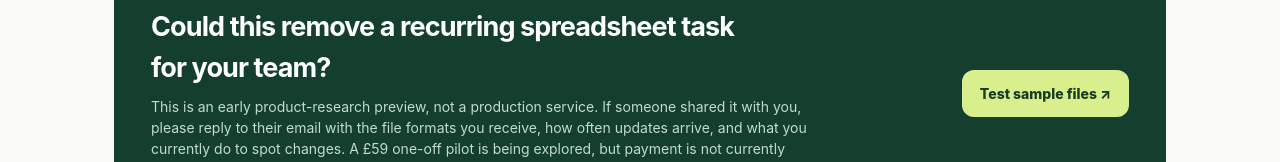
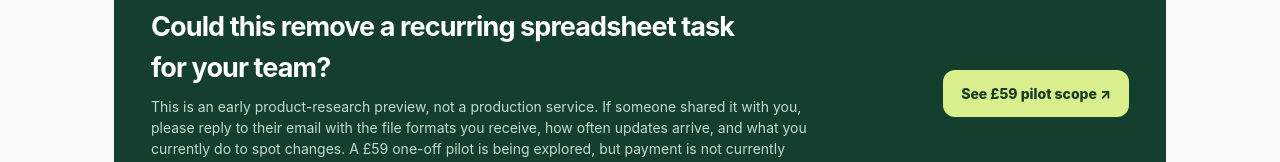
Before and after one commit to connorcroucher2004-hue/supplier-change-preview, a plain HTML site: page index.html in a window 1280 px wide. Shown: the part 1546-1708 px from the top of the page. Drawn offline with Linux system fonts and the light colour scheme.

Commit message:
Link landing page to clearly scoped pilot offer

```diff
--- a/index.html
+++ b/index.html
@@ -20,5 +20,5 @@ nav{background:#fff;border-bottom:1px solid var(--line)}nav .container{display:f
 <section class="section"><p class="eyebrow">How the prototype works</p><h2>Three steps, zero store access</h2><p class="section-intro">A practical tool for teams that receive revised CSV files from wholesalers and manufacturers. The private beta is intentionally limited so results can be checked.</p>
 <div class="cards"><div class="card"><div class="step">01 / LOAD</div><h3>Provide two CSV files</h3><p>Choose an earlier and a later supplier snapshot. Or try two included synthetic sample files instead.</p></div><div class="card"><div class="step">02 / COMPARE</div><h3>Review SKU differences</h3><p>See changed, added, unchanged and missing-from-new-file records. Duplicate SKU keys are flagged separately.</p></div><div class="card"><div class="step">03 / DECIDE</div><h3>Export the change report</h3><p>Download a reviewable CSV or JSON file. A human must confirm changes before importing anything.</p></div></div></section>
 <section class="section"><div class="twopart"><div class="panel"><h3>What it does today</h3><ul><li>Compares two CSV/TSV supplier snapshots</li><li>Shows missing, changed and new SKUs</li><li>Identifies ambiguous duplicate SKUs</li><li>Exports change reports</li><li>Also includes a basic new-product CSV audit</li></ul></div><div class="panel"><h3>What it cannot do yet</h3><ul><li>No Excel .xlsx, PDF or automated supplier feed support</li><li>No Shopify sync or automatic product editing</li><li>No SKU-to-variant reconciliation</li><li>No cost, margin or tax calculation</li><li>No claim of legal/supplier data accuracy</li></ul></div></div></section>
-<section class="section"><div class="band"><div><h2>Could this remove a recurring spreadsheet task for your team?</h2><p>This is an early product-research preview, not a production service. If someone shared it with you, please reply to their email with the file formats you receive, how often updates arrive, and what you currently do to spot changes. A £59 one-off pilot is being explored, but payment is not currently available.</p></div><a class="btn" href="demo.html#comparePanel">Test sample files ↗</a></div></section>
+<section class="section"><div class="band"><div><h2>Could this remove a recurring spreadsheet task for your team?</h2><p>This is an early product-research preview, not a production service. If someone shared it with you, please reply to their email with the file formats you receive, how often updates arrive, and what you currently do to spot changes. A £59 one-off pilot is being explored, but payment is not currently available.</p></div><a class="btn" href="pilot.html">See £59 pilot scope ↗</a></div></section>
 </main><footer class="foot container"><strong>Supplier Change Check · Private research preview · 16 November 2026</strong><p>No cookies, tracking, accounts, form collection or server processing in this static package. Only use files you have permission to process; do not upload confidential customer data. Example values are fictional. Not a Shopify-certified tool.</p></footer></body></html>
```
